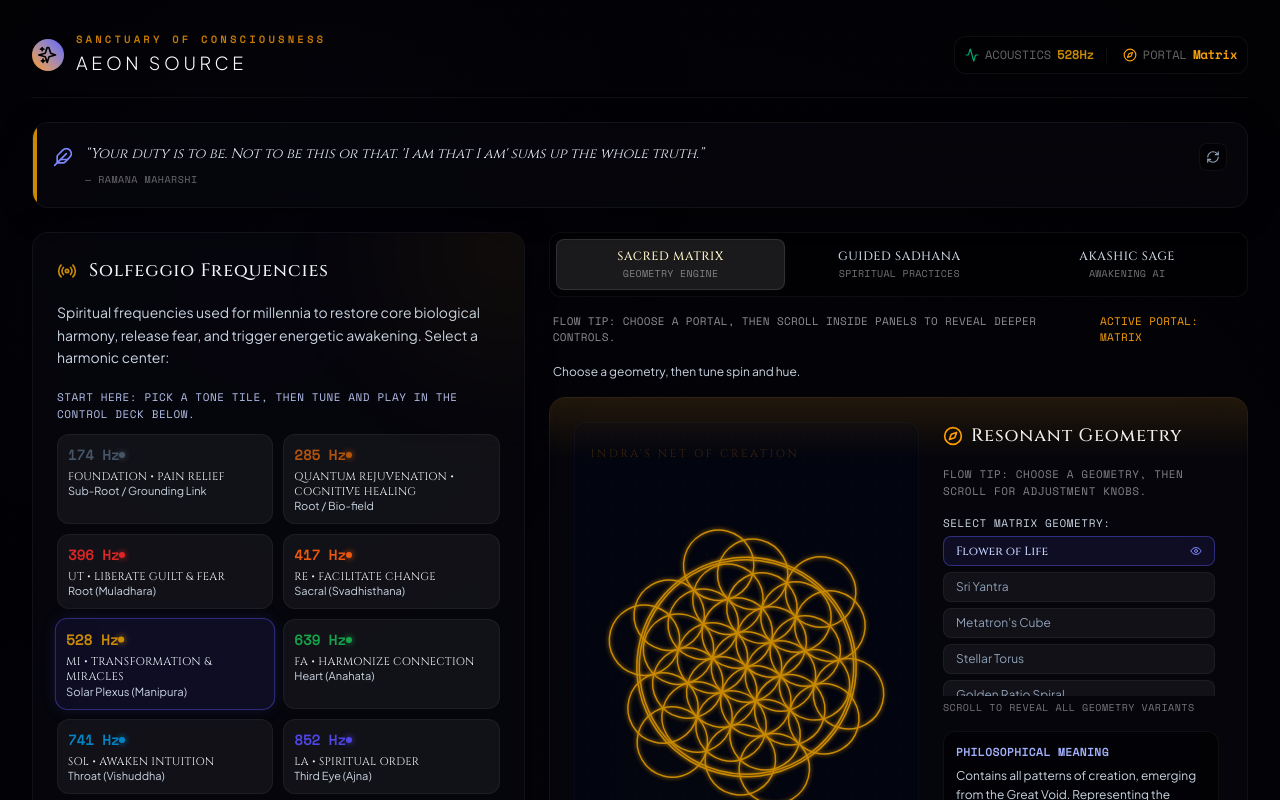
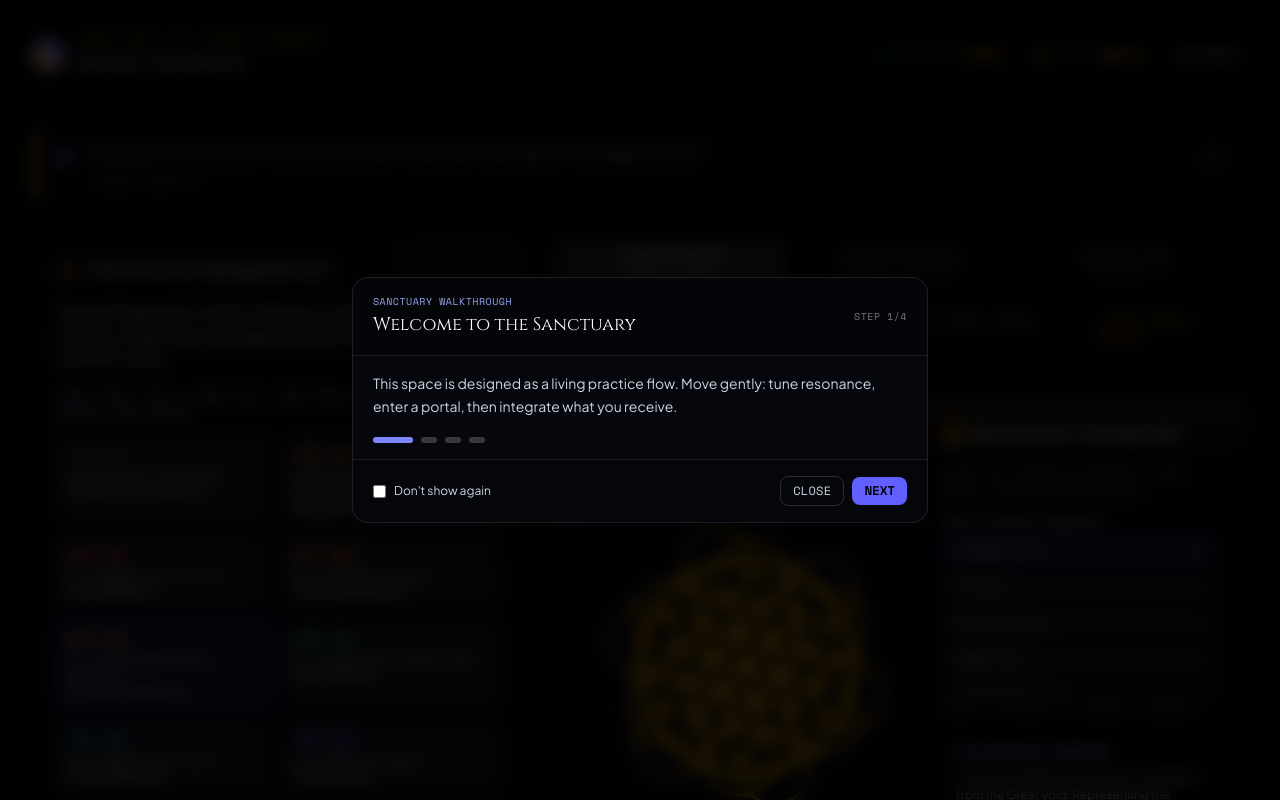
Before and after one commit to nest9tx/Aeon, a React (Vite) app: page / in a window 1280 px wide. Shown: the top 800 px of the page. Built offline with nearby package versions, Linux system fonts and the light colour scheme.

Commit message:
🌀 updated  🌀

```diff
--- a/src/App.tsx
+++ b/src/App.tsx
@@ -4,6 +4,42 @@ import SolfeggioTones from "./components/SolfeggioTones";
 import SacredGeometryViewer from "./components/SacredGeometry";
 import AwakeningTechniques from "./components/AwakeningTechniques";
 import SpiritualCompanion from "./components/SpiritualCompanion";
+
+const ONBOARDING_DISMISSED_KEY = "LUMINANOVA_ONBOARDING_DISMISSED_V1";
+
+type PortalTab = "matrix" | "sadhana" | "companion";
+
+type TourStep = {
+  title: string;
+  summary: string;
+  tab?: PortalTab;
+};
+
+const TOUR_STEPS: TourStep[] = [
+  {
+    title: "Welcome to the Sanctuary",
+    summary:
+      "This space is designed as a living practice flow. Move gently: tune resonance, enter a portal, then integrate what you receive.",
+  },
+  {
+    title: "1) Silent Spirit + Resonance Deck",
+    summary:
+      "Begin with a Solfeggio tone on the left. Let the frequency settle your nervous system before moving into deeper practice.",
+    tab: "matrix",
+  },
+  {
+    title: "2) Guided Sadhana Portal",
+    summary:
+      "Use breath, chakra focus, and practical inner-work prompts. This is the structured pathway when your energy needs form.",
+    tab: "sadhana",
+  },
+  {
+    title: "3) Akashic Sage Companion",
+    summary:
+      "Ask direct questions, use response tones, and run grounding or integration tools. Contributions help keep Sage accessible to all seekers.",
+    tab: "companion",
+  },
+];
 
 const AWAKENING_QUOTES = [
   {
@@ -48,9 +84,16 @@ export default function App() {
   const [breathingScale, setBreathingScale] = useState<number>(1.0);
 
   // UI States
-  const [activeTab, setActiveTab] = useState<"matrix" | "sadhana" | "companion">("matrix");
+  const [activeTab, setActiveTab] = useState<PortalTab>("matrix");
   const [quoteIndex, setQuoteIndex] = useState<number>(0);
   const [fadeQuote, setFadeQuote] = useState<boolean>(false);
+  const [isTourOpen, setIsTourOpen] = useState<boolean>(() => {
+    return localStorage.getItem(ONBOARDING_DISMISSED_KEY) !== "true";
+  });
+  const [tourStepIndex, setTourStepIndex] = useState<number>(0);
+  const [dontShowAgain, setDontShowAgain] = useState<boolean>(() => {
+    return localStorage.getItem(ONBOARDING_DISMISSED_KEY) === "true";
+  });
 
   const portalConfig = {
     matrix: {
@@ -96,6 +139,31 @@ export default function App() {
     }, 200);
   };
 
+  const closeTour = () => {
+    if (dontShowAgain) {
+      localStorage.setItem(ONBOARDING_DISMISSED_KEY, "true");
+    } else {
+      localStorage.removeItem(ONBOARDING_DISMISSED_KEY);
+    }
+    setIsTourOpen(false);
+  };
+
+  const openTour = () => {
+    setTourStepIndex(0);
+    setIsTourOpen(true);
+  };
+
+  const handleTourNext = () => {
+    if (tourStepIndex < TOUR_STEPS.length - 1) {
+      setTourStepIndex((prev) => prev + 1);
+      return;
+    }
+    closeTour();
+  };
+
+  const activeTourStep = TOUR_STEPS[tourStepIndex];
+  const activeTourTab = activeTourStep.tab;
+
   return (
     <div className="min-h-screen bg-[#020205] text-[#E5E7EB] flex flex-col items-center justify-between font-sans relative overflow-x-hidden selection:bg-indigo-950 selection:text-indigo-300">
 
@@ -140,6 +208,16 @@ export default function App() {
               <span className="text-white/40">PORTAL</span>
               <span className="font-bold capitalize" style={{ color: activePortal.accent }}>{activeTab}</span>
             </div>
+
+            <button
+              id="btn-open-tour"
+              onClick={openTour}
+              className="flex items-center gap-1.5 ml-1 pl-3 border-l border-white/5 text-slate-300 hover:text-indigo-200 transition cursor-pointer"
+              title="Open walkthrough"
+            >
+              <HelpCircle className="w-3.5 h-3.5" />
+              <span>GUIDE</span>
+            </button>
           </div>
         </header>
 
@@ -252,6 +330,77 @@ export default function App() {
         </main>
       </div>
 
+      {isTourOpen && (
+        <div className="fixed inset-0 z-50 bg-black/75 backdrop-blur-sm flex items-center justify-center p-4">
+          <div className="w-full max-w-xl rounded-2xl border border-white/10 bg-[#06070d] shadow-2xl overflow-hidden">
+            <div className="px-5 py-4 border-b border-white/10 bg-black/30">
+              <div className="flex items-center justify-between gap-3">
+                <div>
+                  <p className="text-[10px] font-mono tracking-wider uppercase text-indigo-300/90">Sanctuary Walkthrough</p>
+                  <h3 className="text-lg font-serif text-white mt-0.5">{activeTourStep.title}</h3>
+                </div>
+                <span className="text-[10px] font-mono text-white/45 uppercase tracking-wider">
+                  Step {tourStepIndex + 1}/{TOUR_STEPS.length}
+                </span>
+              </div>
+            </div>
+
+            <div className="px-5 py-4 space-y-4">
+              <p className="text-sm text-slate-300 leading-relaxed">{activeTourStep.summary}</p>
+
+              {activeTourTab && (
+                <button
+                  id={`btn-tour-jump-${activeTourTab}`}
+                  onClick={() => setActiveTab(activeTourTab)}
+                  className="inline-flex items-center gap-2 px-3 py-1.5 rounded-lg border border-indigo-500/25 bg-indigo-500/10 text-indigo-200 text-xs font-mono uppercase tracking-wide hover:bg-indigo-500/15 transition cursor-pointer"
+                >
+                  Jump To {activeTourTab}
+                </button>
+              )}
+
+              <div className="flex items-center gap-2 pt-1">
+                {TOUR_STEPS.map((step, idx) => (
+                  <div
+                    key={step.title}
+                    className={`h-1.5 rounded-full transition-all ${idx === tourStepIndex ? "w-10 bg-indigo-400" : "w-4 bg-white/20"}`}
+                  />
+                ))}
+              </div>
+            </div>
+
+            <div className="px-5 py-4 border-t border-white/10 bg-black/20 flex flex-col sm:flex-row sm:items-center sm:justify-between gap-3">
+              <label className="inline-flex items-center gap-2 text-xs text-slate-300 cursor-pointer select-none">
+                <input
+                  id="tour-dont-show-again"
+                  type="checkbox"
+                  checked={dontShowAgain}
+                  onChange={(e) => setDontShowAgain(e.target.checked)}
+                  className="accent-indigo-500"
+                />
+                <span>Don&apos;t show again</span>
+              </label>
+
+              <div className="flex items-center justify-end gap-2">
+                <button
+                  id="btn-tour-skip"
+                  onClick={closeTour}
+                  className="px-3 py-1.5 rounded-lg border border-white/15 text-slate-300 text-xs font-mono uppercase tracking-wide hover:bg-white/5 transition cursor-pointer"
+                >
+                  Close
+                </button>
+                <button
+                  id="btn-tour-next"
+                  onClick={handleTourNext}
+                  className="px-3 py-1.5 rounded-lg bg-indigo-500 hover:bg-indigo-400 text-black text-xs font-mono uppercase tracking-wide font-bold transition cursor-pointer"
+                >
+                  {tourStepIndex === TOUR_STEPS.length - 1 ? "Finish" : "Next"}
+                </button>
+              </div>
+            </div>
+          </div>
+        </div>
+      )}
+
       {/* Holistic Cosmic Footer section */}
       <footer className="w-full bg-[#020205] py-6 border-t border-white/5 mt-12 text-center text-white/30 font-mono text-[9px] tracking-wider uppercase z-10 px-4">
         <div className="max-w-4xl mx-auto flex flex-col sm:flex-row items-center sm:justify-between gap-4">
```
